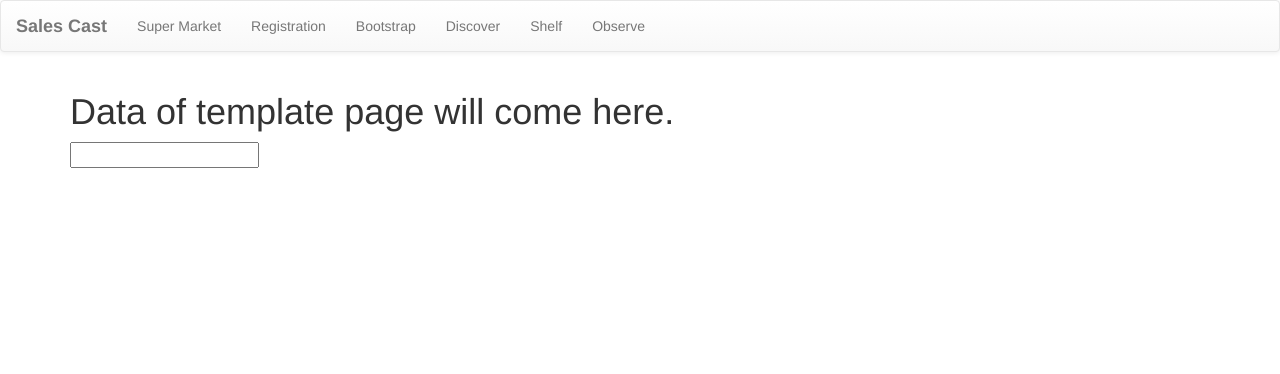
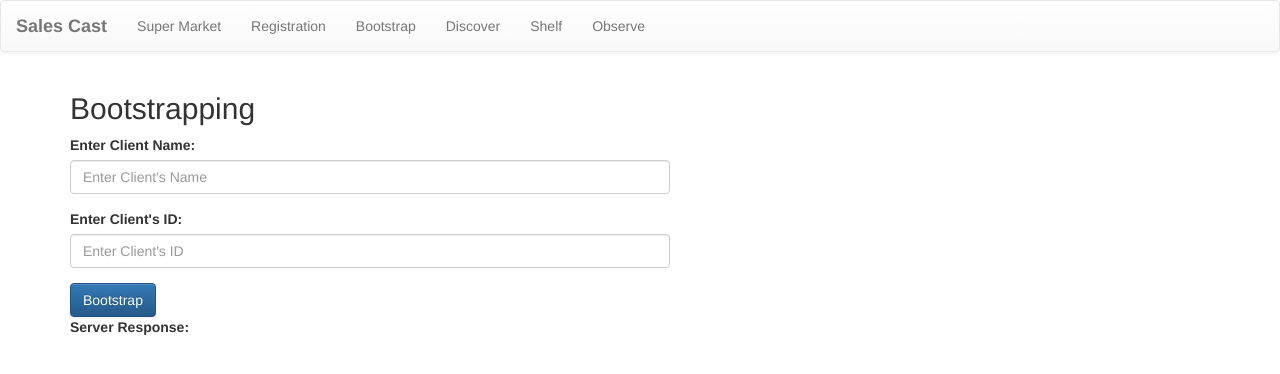
Before and after one commit to mitulap/salesCast, a plain HTML site: page public/bootstrap.html in a window 1280 px wide. Drawn offline with nearby package versions, Linux system fonts and the light colour scheme.

Commit message:
commiting changes for bootstrap

```diff
--- a/public/bootstrap.html
+++ b/public/bootstrap.html
@@ -1,7 +1,7 @@
 <!DOCTYPE html>
-<html ng-app>
+<html ng-app="myApp">
 <head>
-	<title>Sales Cast</title>
+	<title>Sales Cast - Bootstrap</title>
 	<!-- Latest compiled and minified CSS -->
 <link rel="stylesheet" href="https://maxcdn.bootstrapcdn.com/bootstrap/3.3.5/css/bootstrap.min.css" integrity="sha512-dTfge/zgoMYpP7QbHy4gWMEGsbsdZeCXz7irItjcC3sPUFtf0kuFbDz/ixG7ArTxmDjLXDmezHubeNikyKGVyQ==" crossorigin="anonymous">
 
@@ -13,6 +13,10 @@
 		/*margin-top: 60px;*/
 	}
 
+	input[type=text]{
+		width:600px;
+	}
+
 </style>
 
 </head>
@@ -22,15 +26,32 @@
 	<div ng-include="'/header.html'"></div>
 </div>
 
-<div class="container">
-<h1>Data of template page will come here.</h1>
+<div class="container" ng-controller="bootstrapController">
 
-<input ng-model="app">
+	<h2>Bootstrapping</h2>
+
+<form name="form">
+	<div class="form-group">
+      <label for="clientName">Enter Client Name:</label>
+      <input type="text" class="form-control input-small" id="clientName" ng-model="bsData.clientName" placeholder="Enter Client's Name" >
+    </div>
+    <div class="form-group">
+      <label for="clientId">Enter Client's ID:</label>
+      <input type="text" class="form-control input-small" id="clientId" ng-model="bsData.clientId" placeholder="Enter Client's ID" >
+    </div>
+
+    <div><button class="btn btn-primary" ng-click="bootstrapDevice()">Bootstrap</button></div>
+
+    </form>
+	<div>
+		<label>Server Response: <div><p>{{resData}}</p></div></label>
+	</div>
 
 
 
 
 </div>
 <script src="https://ajax.googleapis.com/ajax/libs/angularjs/1.4.7/angular.min.js"></script>
+<script src="controllers/bootstrapController.js"></script>
 </body>
 </html>
```
Also changed, not shown: server.js (+23 -0 lines).
